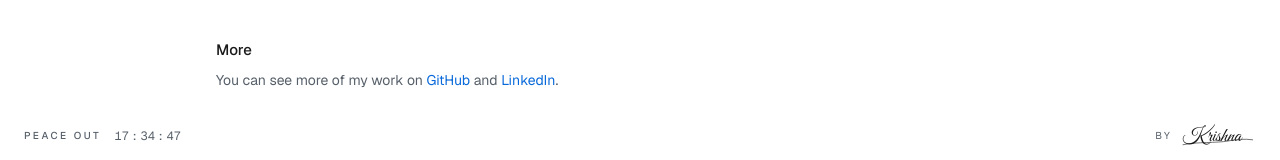
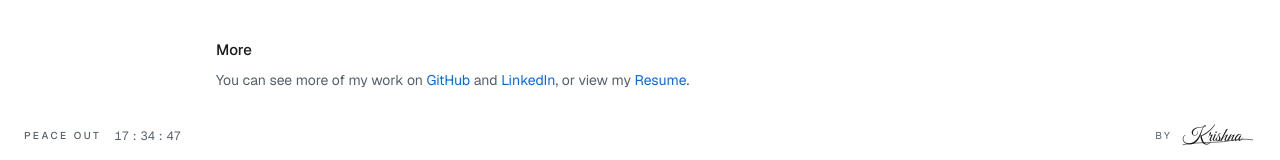
Before and after one commit to sudoKrishna/krishna, a Next.js app: page / in a window 1280 px wide. Shown: the part 1225-1385 px from the top of the page. Built offline with nearby package versions, Linux system fonts and the light colour scheme.

Commit message:
feat: add Resume link to MoreLinks component for easy access

```diff
--- a/app/components/MoreLinks.tsx
+++ b/app/components/MoreLinks.tsx
@@ -2,6 +2,7 @@
 
 import { useState } from "react";
 import { AnimatePresence, motion } from "framer-motion";
+import Link from "next/link";
 
 import { GitHubAtmCard } from "./GitHubAtmCard";
 import { LinkedInAtmCard } from "./LinkedInAtmCard";
@@ -31,6 +32,15 @@ export function MoreLinks() {
       >
         LinkedIn
       </a>
+      , or view my{" "}
+      <Link
+        href="/resume.pdf"
+        target="_blank"
+        rel="noopener noreferrer"
+        className="text-[var(--accent-cyan)] hover:text-[var(--accent)] hover:underline"
+      >
+        Resume
+      </Link>
       .
 
       <AnimatePresence>
```
